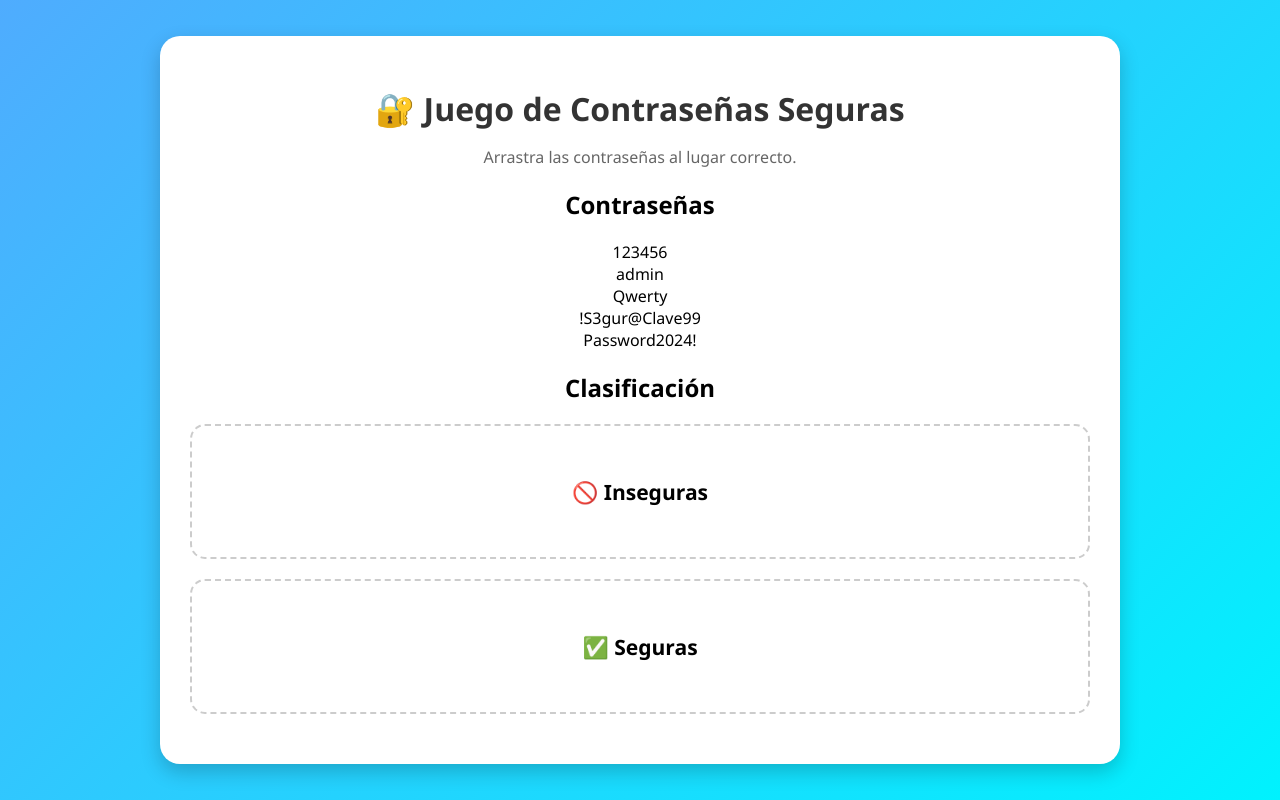
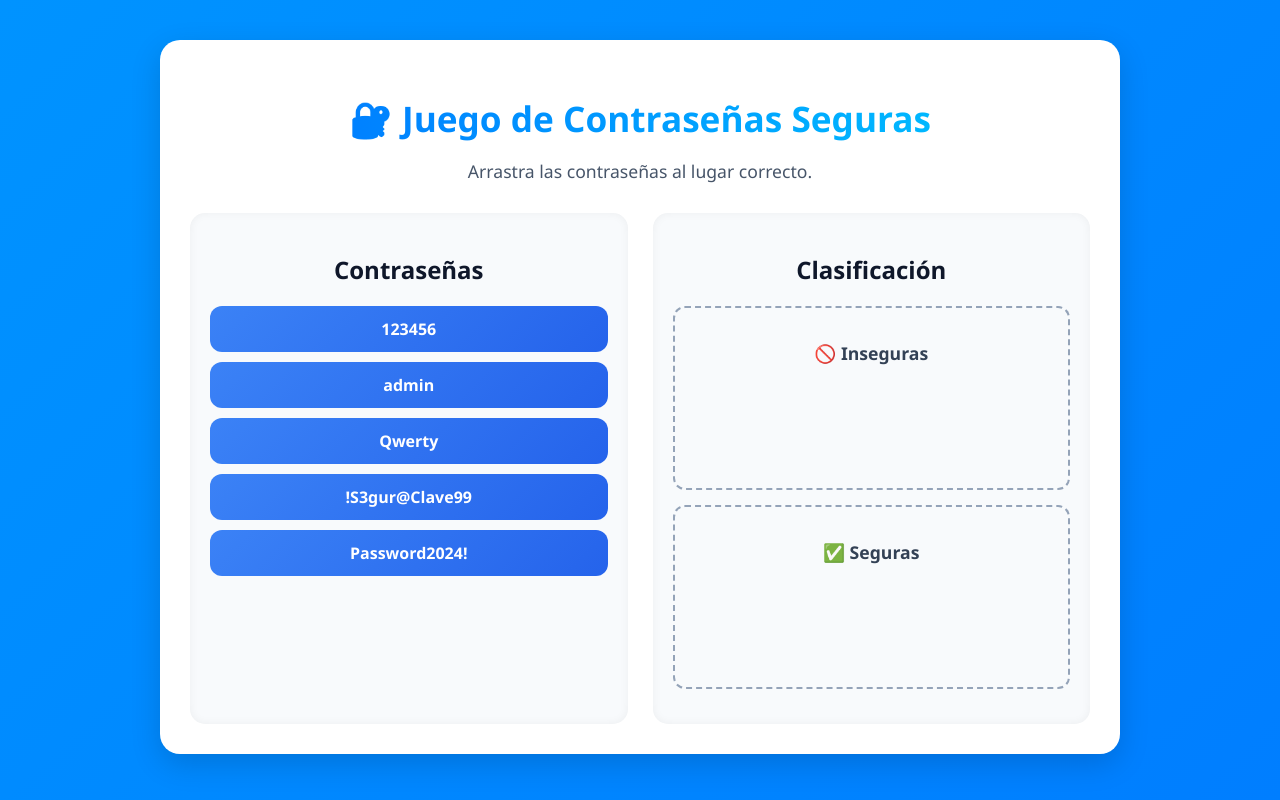
Before and after one commit to Koba18-ai/Juego-2, a plain HTML site: page index.html in a window 1280 px wide. Drawn offline with Linux system fonts and the light colour scheme; some packages are replaced by stand-ins of ours; a script that the page names is missing.

Commit message:
Update style.css

```diff
--- a/style.css
+++ b/style.css
@@ -1,154 +1,107 @@
+/* Fondo con gradiente animado */
 body {
-  font-family: 'Segoe UI', sans-serif;
-  background: linear-gradient(135deg, #4facfe, #00f2fe);
+  font-family: "Segoe UI", Tahoma, Geneva, Verdana, sans-serif;
   margin: 0;
   padding: 0;
-  display: flex;
-  justify-content: center;
-  align-items: center;
-  min-height: 100vh;
+  background: linear-gradient(135deg, #00c6ff, #0072ff);
+  background-size: 400% 400%;
+  animation: gradientBG 10s ease infinite;
+  color: #0f172a;
 }
 
-.container {
-  background: white;
-  border-radius: 20px;
-  box-shadow: 0px 8px 20px rgba(0,0,0,0.2);
-  padding: 30px;
-  width: 80%;
-  max-width: 900px;
-  text-align: center;
-  animation: fadeIn 1s ease-in-out;
+@keyframes gradientBG {
+  0% { background-position: 0% 50%; }
+  50% { background-position: 100% 50%; }
+  100% { background-position: 0% 50%; }
 }
 
+/* Contenedor principal */
+.container {
+  max-width: 900px;
+  margin: 40px auto;
+  background: white;
+  padding: 30px;
+  border-radius: 20px;
+  box-shadow: 0 10px 30px rgba(0,0,0,0.15);
+  text-align: center;
+  animation: fadeIn 1.2s ease-in-out;
+}
+
+@keyframes fadeIn {
+  from { opacity: 0; transform: translateY(20px); }
+  to { opacity: 1; transform: translateY(0); }
+}
+
+/* Título */
 h1 {
+  font-size: 2.2rem;
   margin-bottom: 10px;
-  color: #333;
+  background: linear-gradient(to right, #0072ff, #00c6ff);
+  -webkit-background-clip: text;
+  -webkit-text-fill-color: transparent;
 }
 
 p {
-  margin-bottom: 20px;
-  color: #666;
+  margin-bottom: 30px;
+  font-size: 1.1rem;
+  color: #475569;
 }
 
-.game {
-  display: flex;
-  justify-content: space-around;
-  margin-top: 20px;
+/* Área del juego */
+.game-area {
+  display: grid;
+  grid-template-columns: 1fr 1fr;
+  gap: 25px;
 }
 
-.options, .dropzones {
-  width: 45%;
-  background: #f9f9f9;
-  padding: 15px;
+/* Bloque de contraseñas y clasificación */
+.passwords, .classification {
+  background: #f8fafc;
+  padding: 20px;
   border-radius: 15px;
-  box-shadow: inset 0 0 10px rgba(0,0,0,0.1);
+  box-shadow: inset 0 0 10px rgba(0,0,0,0.05);
 }
 
-.draggable {
-  background: #4facfe;
+/* Contraseñas arrastrables */
+.password {
+  background: linear-gradient(135deg, #3b82f6, #2563eb);
   color: white;
-  padding: 10px;
+  padding: 12px;
   margin: 10px 0;
-  border-radius: 10px;
+  border-radius: 12px;
   cursor: grab;
-  transition: transform 0.2s;
+  font-weight: bold;
+  transition: transform 0.2s, box-shadow 0.2s;
 }
 
-.draggable:hover {
-  transform: scale(1.05);
-  background: #007bff;
+.password:active {
+  cursor: grabbing;
 }
 
-.dropzone {
-  border: 2px dashed #ccc;
-  border-radius: 15px;
-  padding: 30px;
-  margin: 20px 0;
-  font-size: 18px;
-  background: #fff;
-  transition: background 0.3s, transform 0.3s;
+.password:hover {
+  transform: scale(1.05);
+  box-shadow: 0 8px 15px rgba(59,130,246,0.4);
 }
 
-.dropzone.over {
-  background: #d0f0ff;
-  transform: scale(1.05);
+/* Zonas de clasificación */
+.dropzone {
+  border: 2px dashed #94a3b8;
+  border-radius: 12px;
+  padding: 15px;
+  min-height: 150px;
+  margin: 15px 0;
+  transition: background 0.3s, border 0.3s;
 }
 
-#mensaje {
-  margin-top: 20px;
-  font-weight: bold;
-  font-size: 20px;
-  color: #333;
+.dropzone h3 {
+  margin-bottom: 10px;
+  font-size: 1.1rem;
+  color: #334155;
 }
 
-@keyframes fadeIn {
-  from { opacity: 0; transform: translateY(-20px); }
-  to { opacity: 1; transform: translateY(0); }
+/* Efecto cuando se arrastra encima */
+.dropzone.dragover {
+  background: #e0f2fe;
+  border-color: #0284c7;
+  transform: scale(1.02);
 }
-
-/* --- Estilos para el modal --- */
-.modal {
-  display: none;
-  position: fixed;
-  z-index: 1000;
-  left: 0;
-  top: 0;
-  width: 100%;
-  height: 100%;
-  background: rgba(0,0,0,0.8);
-  animation: fadeIn 0.5s;
-}
-
-.modal-content {
-  background: linear-gradient(135deg, #6a11cb, #2575fc);
-  margin: 10% auto;
-  padding: 20px;
-  border-radius: 15px;
-  color: white;
-  width: 80%;
-  max-width: 500px;
-  text-align: center;
-  box-shadow: 0px 0px 20px rgba(255,255,255,0.4);
-  animation: zoomIn 0.6s ease;
-}
-
-.close {
-  color: white;
-  float: right;
-  font-size: 28px;
-  cursor: pointer;
-}
-
-.fragment {
-  font-size: 1.4em;
-  margin: 15px 0;
-}
-
-.animate-glow {
-  animation: glow 1.5s infinite alternate;
-}
-
-@keyframes glow {
-  from { text-shadow: 0 0 10px #fff, 0 0 20px #00f; }
-  to { text-shadow: 0 0 20px #0ff, 0 0 40px #00f; }
-}
-
-@keyframes fadeIn {
-  from { opacity: 0; }
-  to { opacity: 1; }
-}
-
-@keyframes zoomIn {
-  from { transform: scale(0.8); opacity: 0; }
-  to { transform: scale(1); opacity: 1; }
-}
-
-/* Riddle efecto máquina de escribir */
-.riddle {
-  border-left: 3px solid white;
-  white-space: pre-wrap;
-  overflow: hidden;
-  margin: 20px 0;
-  font-style: italic;
-  text-align: left;
-}
```
